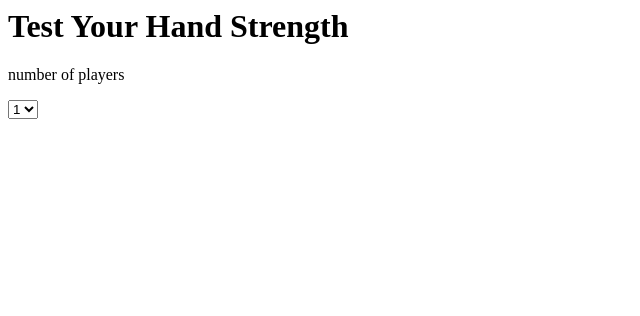
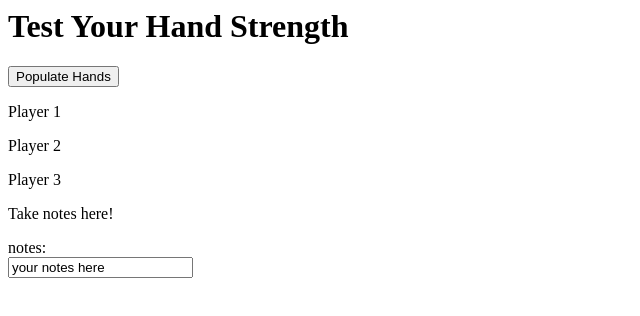
Before and after one commit to danielerice/phase-1-project, a plain HTML site: page index.html in a window 1280 px wide. Shown: the whole page, without its empty margins (0-640 px from the left). Drawn offline with Linux system fonts and the light colour scheme.

Commit message:
added player hands and note taking as well as populate hands button. removed shuffle

```diff
--- a/index.html
+++ b/index.html
@@ -6,17 +6,45 @@
         <meta name="desciption" content="poker hand strength rater">
         <meta name="author" content="Daniel Rice">
         <meta name="viewport" content="width=device-width, initial-scale=1.0">
+        <style>
+            .responsive {
+                width: 100%;
+                height: auto;
+                }
+        </style>
     </head>
     <body>
         <h1 class="header" id="title">Test Your Hand Strength</h1>
-        <p>number of players</p>
-        <select id="players" class="form">
-            <option value="1">1</option>
-            <option value="2">2</option>
-            <option value="3">3</option>
-            <option value="4">4</option>
-            <option value="5">5</option>
-            <option value="6">6</option>
-        </select>
+        <p></p>
+        <div id="playerHands" class="div">
+        <button>Populate Hands</button>
+
+        <p>Player 1</p>
+        <div id="player1Hand" class="div">
+            <ul id="player1List">
+
+            </ul>
+        </div>
+        <p>Player 2</p>
+        <div id="player2Hand" class="div">
+            <ul id="player2List">
+
+            </ul>
+        </div>
+        <p>Player 3</p>
+        <div id="player3Hand" class="div">
+            <ul id="player3List">
+
+            </ul>
+        </div>
+        </div>
+        <div id="notesDiv" class="div">
+        <p>Take notes here!</p>
+        <form id="notesForm">
+            <label for="notes">notes:</label><br>
+            <input type="text" id="notes" name="notes" value="your notes here"><br>
+        </form>
+        <p></p>
+        </div>
     </body>
 </html>
```
